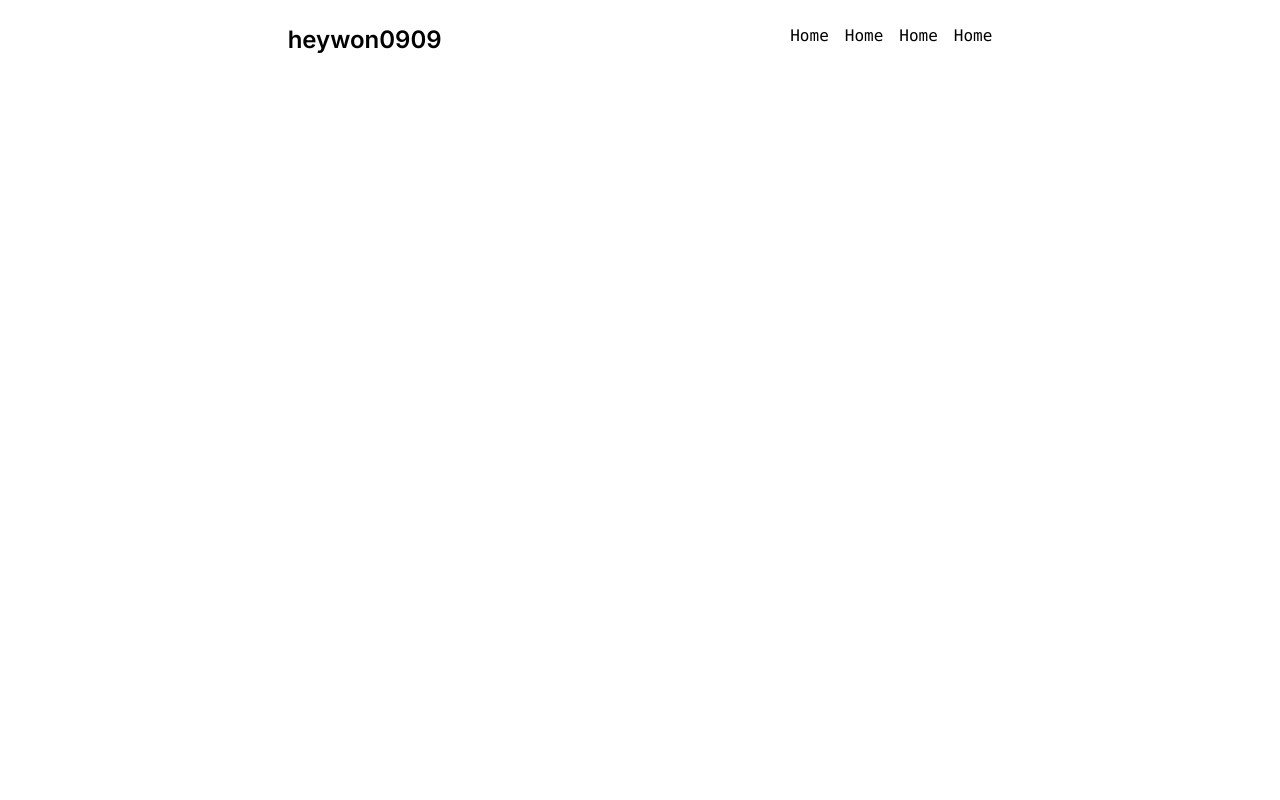
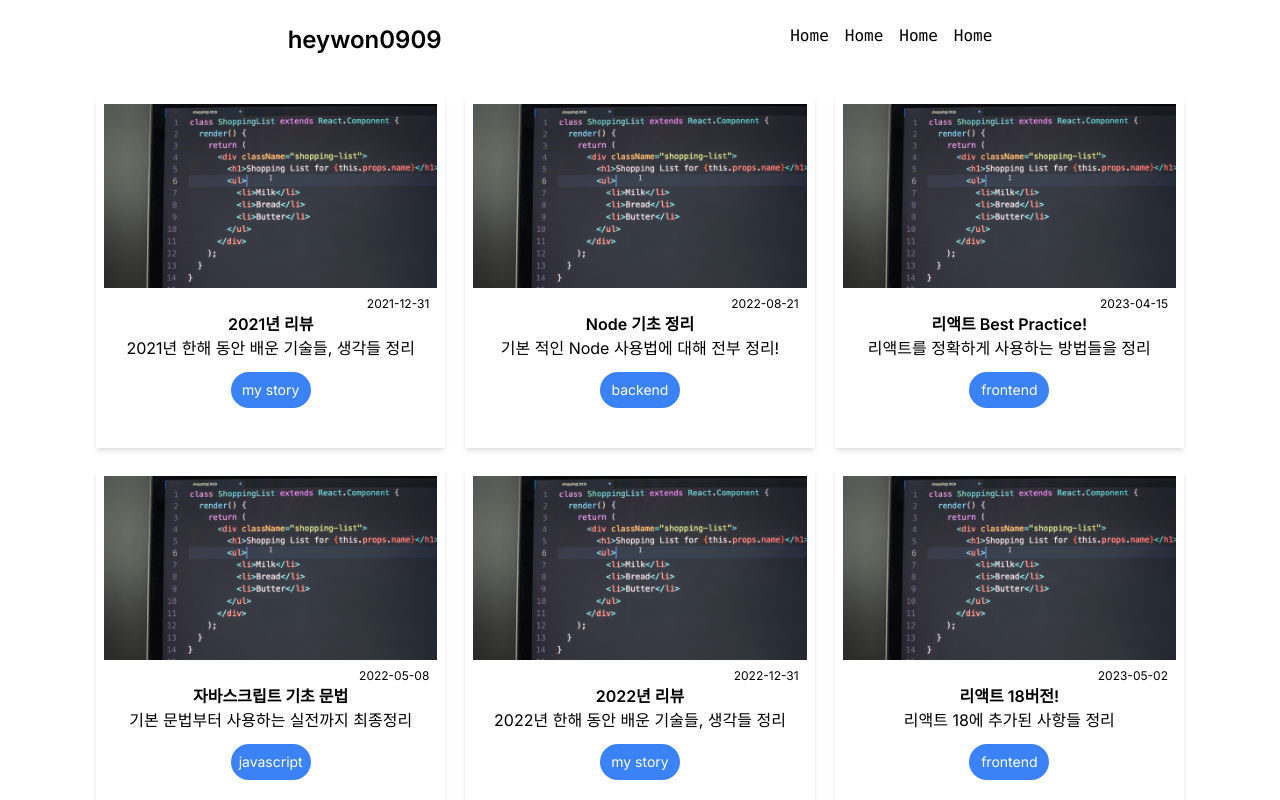
Before and after one commit to heywon0909/heywon0909-blog, a Next.js app: page / in a window 1280 px wide. Shown: the top 800 px of the page. Built offline with nearby package versions, Linux system fonts and the light colour scheme.

Commit message:
feat: post data fetching

```diff
--- /dev/null
+++ b/src/app/api/posts/route.ts
@@ -0,0 +1,8 @@
+import { getPosts } from "@/service/posts";
+import { NextResponse } from "next/server";
+
+export const dynamic = "force-dynamic"; // defaults to auto
+export async function GET() {
+  const posts = await getPosts();
+  return NextResponse.json({ posts });
+}
--- a/src/app/page.tsx
+++ b/src/app/page.tsx
@@ -1,11 +1,9 @@
-import Image from "next/image";
+import PostList from "@/components/PostList";
 
 export default function Home() {
   return (
     <main className="flex min-h-screen flex-col items-center justify-between p-24">
-
-
-
+      <PostList />
     </main>
   );
 }
--- /dev/null
+++ b/src/components/Post.tsx
@@ -0,0 +1,26 @@
+import { TPost } from "@/service/posts";
+import Image from "next/image";
+import profile from "../../public/blog/images/posts/best-react-practices.png";
+
+interface Props {
+  post: TPost;
+}
+export default function Post({ post }: Props) {
+  return (
+    <div className="w-full h-auto flex flex-col bg-white p-2 shadow-md">
+      <Image src={profile} alt="profile" />
+      <div className="h-auto flex flex-col justify-center p-2 w-full">
+        <div className="flex justify-end text-xs">{post.date}</div>
+        <div className="w-full flex justify-center flex-col items-center gap-3">
+          <div className="w-full flex justify-center flex-col items-center">
+            <h1 className="font-semibold">{post.title}</h1>
+            <span>{post.description}</span>
+          </div>
+          <div className="flex justify-center items-center w-20 h-auto bg-blue-500 p-2 rounded-full text-sm text-white">
+            {post.category}
+          </div>
+        </div>
+      </div>
+    </div>
+  );
+}
--- /dev/null
+++ b/src/components/PostList.tsx
@@ -0,0 +1,14 @@
+import { TPost, getPosts } from "@/service/posts";
+import Post from "./Post";
+
+export default async function PostList() {
+  const posts = await getPosts();
+
+  return (
+    <div className="w-full grid grid-rows-3 grid-flow-col gap-5">
+      {posts.map((post) => (
+        <Post post={post} key={post.title} />
+      ))}
+    </div>
+  );
+}
--- /dev/null
+++ b/src/service/posts.ts
@@ -0,0 +1,18 @@
+import path from "path";
+import { promises as fs } from "fs";
+
+export type TPost = {
+  title: string;
+  description: string;
+  date: string;
+  category: string;
+  path: string;
+  featured: boolean;
+};
+
+export async function getPosts(): Promise<Array<TPost>> {
+  const filePath = path.join(process.cwd(), "data", "posts.json");
+
+  const data = await fs.readFile(filePath, "utf-8");
+  return JSON.parse(data);
+}
```
